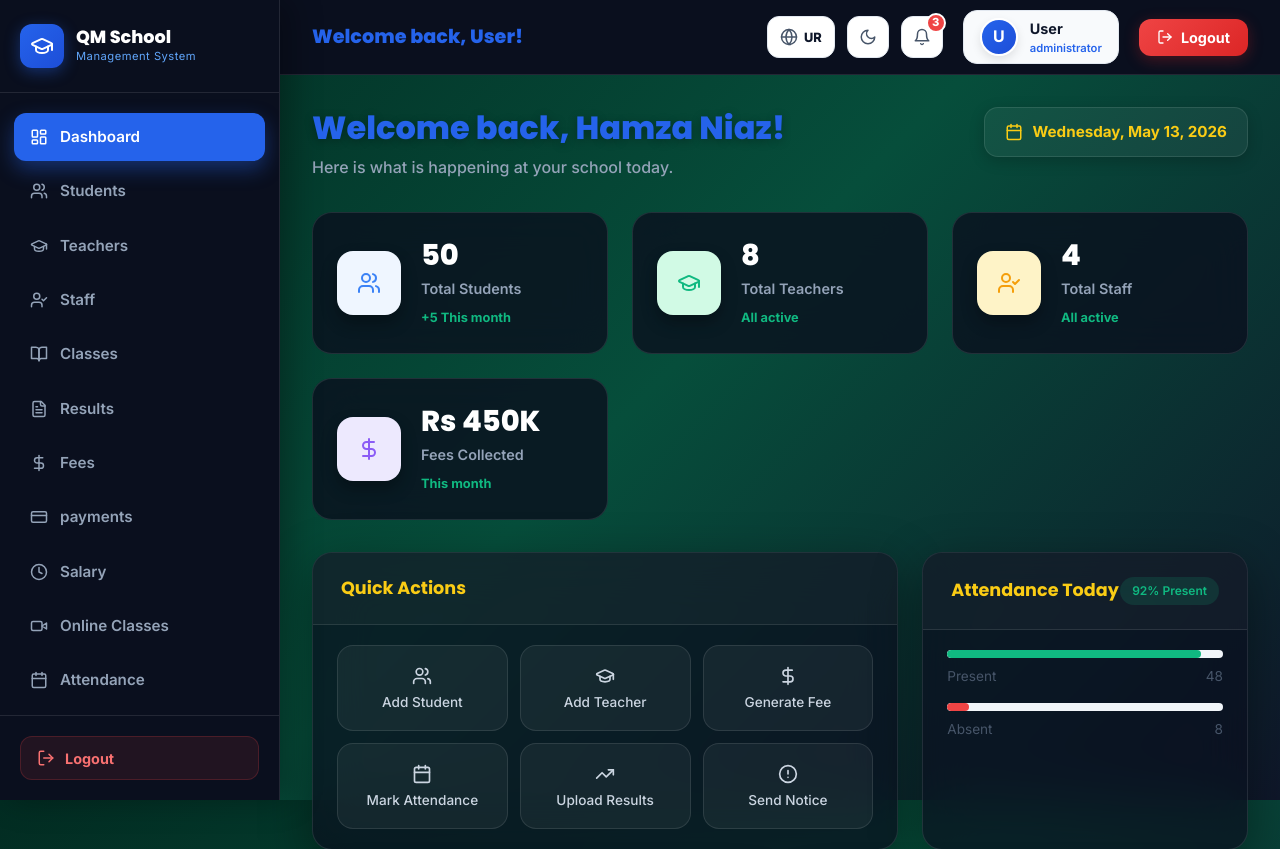
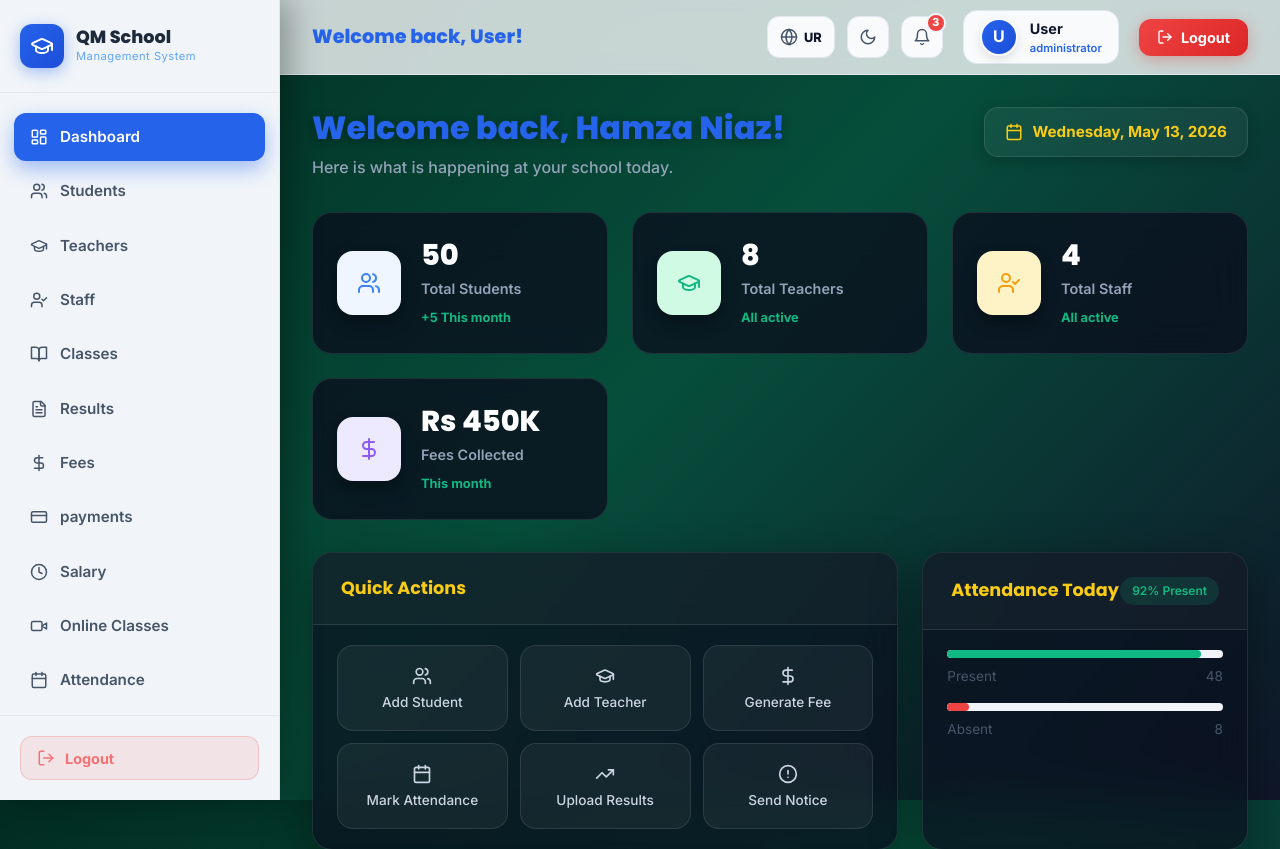
Before and after one commit to waseemalvi002/Quaide-Millat-School, a Next.js app in the folder frontend/: page /admin in a window 1280 px wide. Shown: the top 849 px of the page. Built offline with nearby package versions, Linux system fonts and the light colour scheme; no server answers; a web font is replaced by a local one.

Commit message:
Enhance Light Mode: Remove pure white surfaces and replace with premium light slate palette for better aesthetics

```diff
--- a/frontend/src/app/globals.css
+++ b/frontend/src/app/globals.css
@@ -17,10 +17,10 @@
   --primary-900: #1e3a8a;
 
   /* Neutral Colors */
-  --white: #ffffff;
+  --white: #f8fafc;
   --bg-color: #f1f5f9;
   --bg-dark: linear-gradient(135deg, #022c22 0%, #064e3b 50%, #0f172a 100%);
-  --card-bg: #ffffff;
+  --card-bg: #f8fafc;
   --card-bg-dark: rgba(18, 27, 54, 0.6);
   --text-main: #1e293b;
   --text-main-dark: #f8fafc;
@@ -80,6 +80,9 @@
   --bg-dark: linear-gradient(-45deg, #020617, #064e3b, #0a1128, #052e16);
   --card-bg: rgba(255, 255, 255, 0.05);
   --sidebar-bg: rgba(10, 15, 30, 0.95);
+  --sidebar-text: #94a3b8;
+  --sidebar-text-active: #ffffff;
+  --logo-text: #ffffff;
   --header-bg: rgba(10, 15, 30, 0.8);
   --border-color: rgba(255, 255, 255, 0.1);
   --heading-accent: #facc15;
@@ -106,8 +109,11 @@
 
 /* Light Mode Dashboard Defaults */
 :root {
-  --sidebar-bg: #ffffff;
-  --header-bg: rgba(255, 255, 255, 0.8);
+  --sidebar-bg: #f1f5f9;
+  --sidebar-text: #475569;
+  --sidebar-text-active: #2563eb;
+  --logo-text: #1e293b;
+  --header-bg: rgba(248, 250, 252, 0.8);
   --border-color: #e2e8f0;
   --heading-accent: var(--primary);
 }
--- a/frontend/src/components/layout/DashboardLayout.module.css
+++ b/frontend/src/components/layout/DashboardLayout.module.css
@@ -13,8 +13,8 @@
 
 .sidebar {
   width: 280px;
-  background: #0a0f1e;
-  border-inline-end: 1px solid rgba(255, 255, 255, 0.1);
+  background: var(--sidebar-bg);
+  border-inline-end: 1px solid var(--border-color);
   display: flex;
   flex-direction: column;
   position: fixed;
@@ -27,11 +27,11 @@
 
 .sidebarHeader {
   padding: 24px 20px;
-  border-bottom: 1px solid rgba(255, 255, 255, 0.1);
+  border-bottom: 1px solid var(--border-color);
   display: flex;
   justify-content: space-between;
   align-items: center;
-  background: #0a0f1e;
+  background: var(--sidebar-bg);
 }
 
 .logo {
@@ -53,7 +53,7 @@
 
 .logo h2 {
   font-size: 1.1rem;
-  color: #fff;
+  color: var(--logo-text);
   font-weight: 800;
   margin: 0;
 }
@@ -78,7 +78,7 @@
   flex: 1;
   padding: 20px 14px;
   overflow-y: auto;
-  background: #0a0f1e;
+  background: var(--sidebar-bg);
 }
 
 .navItem {
@@ -87,7 +87,7 @@
   gap: 12px;
   padding: 12px 16px;
   border-radius: 12px;
-  color: #94a3b8;
+  color: var(--sidebar-text);
   font-weight: 600;
   font-size: 0.95rem;
   margin-bottom: 6px;
@@ -96,7 +96,7 @@
 
 .navItem:hover {
   background: rgba(59, 130, 246, 0.1);
-  color: #fff;
+  color: var(--sidebar-text-active);
   transform: translateX(4px);
 }
 
@@ -112,8 +112,8 @@
 
 .sidebarFooter {
   padding: 20px;
-  border-top: 1px solid rgba(255, 255, 255, 0.1);
-  background: #0a0f1e;
+  border-top: 1px solid var(--border-color);
+  background: var(--sidebar-bg);
 }
 
 .logoutBtn {
@@ -148,8 +148,9 @@
 
 .header {
   height: 75px;
-  background: #0a0f1e;
-  border-bottom: 1px solid rgba(255, 255, 255, 0.1);
+  background: var(--header-bg);
+  backdrop-filter: blur(10px);
+  border-bottom: 1px solid var(--border-color);
   display: flex;
   align-items: center;
   justify-content: space-between;
```
